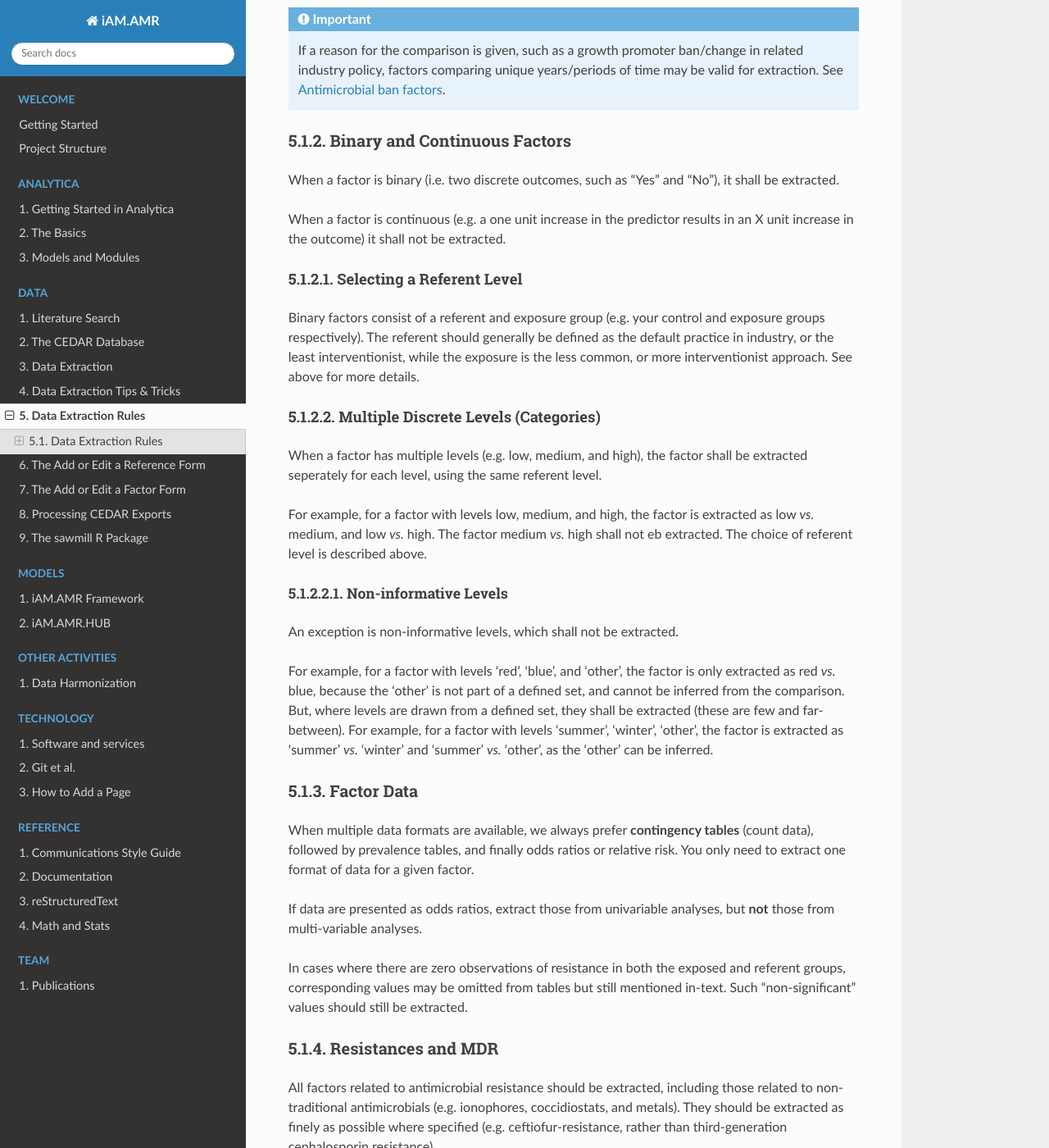
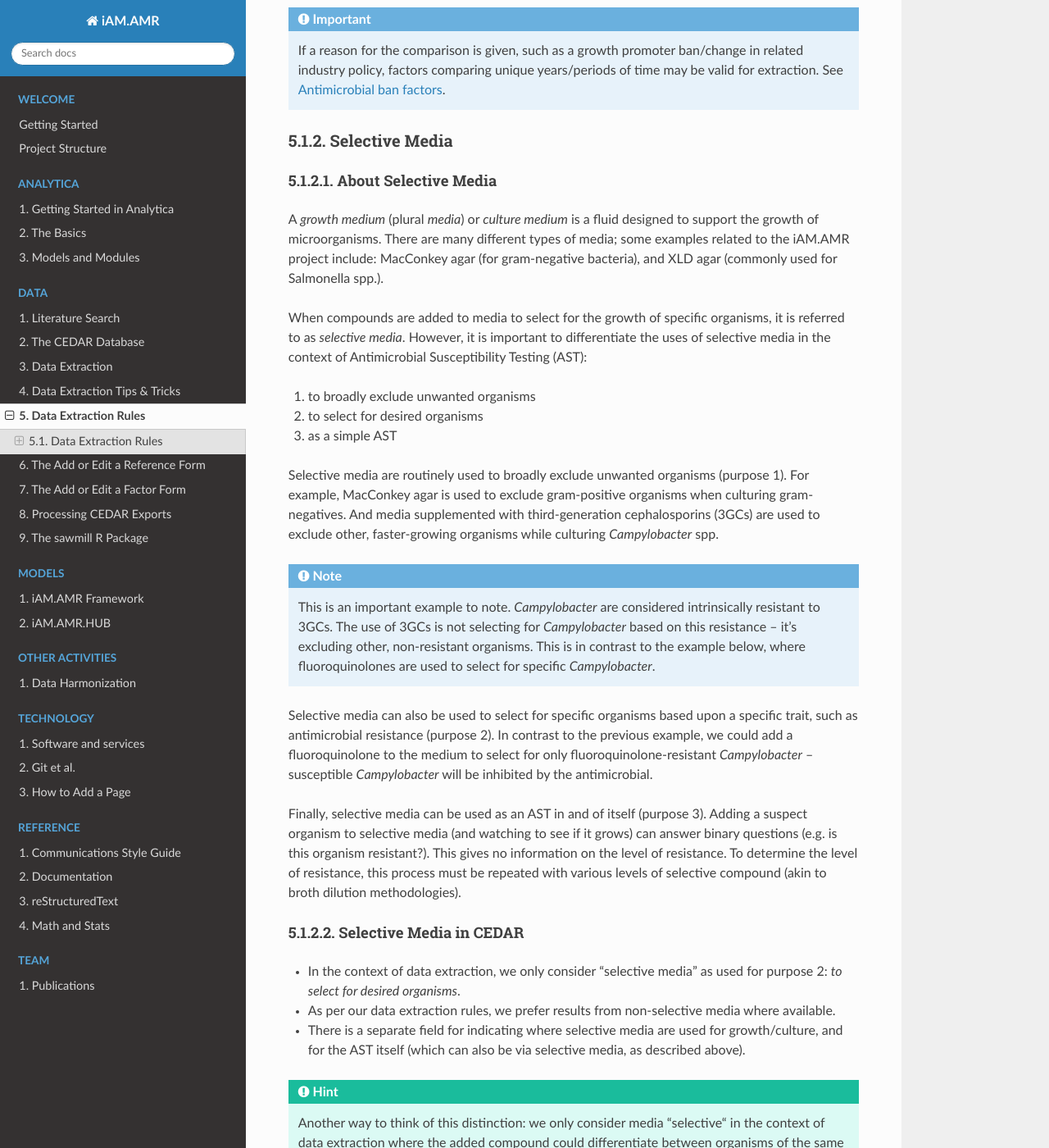
Before and after one commit to iAM-AMR/iAM.AMR.DOC, a Sphinx documentation site: the page built from source/data_extraction/data_extract_rules.rst, in a window 1280 px wide and 1400 px high, scrolled down 785 px. Shown: the whole window at 82% size. Built offline with Sphinx 7.4.7 and the Read the Docs theme 2.0.0, drawn with Linux system fonts in a browser that asks for light colours; pages that are not in the unit, such as notebooks, are missing from menus; a script that is not in the unit is left out; some of the changed text lies outside the part shown.

Commit message:
Move selective media

```diff
--- a/source/data_extraction/data_extract_rules.rst
+++ b/source/data_extraction/data_extract_rules.rst
@@ -44,6 +44,37 @@
 .. admonition:: Important
 
    If a reason for the comparison is given, such as a growth promoter ban/change in related industry policy, factors comparing unique years/periods of time may be valid for extraction. See :ref:`Antimicrobial ban factors <data_extraction/form_factor:Antimicrobial bans or changes in industry policy>`.
+
+Selective Media
+~~~~~~~~~~~~~~~
+
+About Selective Media
++++++++++++++++++++++
+
+A *growth medium* (plural *media*) or *culture medium* is a fluid designed to support the growth of microorganisms. There are many different types of media; some examples related to the iAM.AMR project include: MacConkey agar (for gram-negative bacteria), and XLD agar (commonly used for Salmonella spp.).
+
+When compounds are added to media to select for the growth of specific organisms, it is referred to as *selective media*. However, it is important to differentiate the uses of selective media in the context of Antimicrobial Susceptibility Testing (AST):
+
+#. to broadly exclude unwanted organisms
+#. to select for desired organisms
+#. as a simple AST
+
+Selective media are routinely used to broadly exclude unwanted organisms (purpose 1). For example, MacConkey agar is used to exclude gram-positive organisms when culturing gram-negatives. And media supplemented with third-generation cephalosporins (3GCs) are used to exclude other, faster-growing organisms while culturing *Campylobacter* spp.
+
+.. note:: This is an important example to note. *Campylobacter* are considered intrinsically resistant to 3GCs. The use of 3GCs is not selecting for *Campylobacter* based on this resistance – it’s excluding other, non-resistant organisms. This is in contrast to the example below, where fluoroquinolones are used to select for specific *Campylobacter*.
+
+Selective media can also be used to select for specific organisms based upon a specific trait, such as antimicrobial resistance (purpose 2). In contrast to the previous example, we could add a fluoroquinolone to the medium to select for only fluoroquinolone-resistant *Campylobacter* – susceptible *Campylobacter* will be inhibited by the antimicrobial.
+
+Finally, selective media can be used as an AST in and of itself (purpose 3). Adding a suspect organism to selective media (and watching to see if it grows) can answer binary questions (e.g. is this organism resistant?). This gives no information on the level of resistance. To determine the level of resistance, this process must be repeated with various levels of selective compound (akin to broth dilution methodologies).
+
+Selective Media in CEDAR
+++++++++++++++++++++++++
+
+- In the context of data extraction, we only consider “selective media” as used for purpose 2: *to select for desired organisms*.
+- As per our data extraction rules, we prefer results from non-selective media where available.
+- There is a separate field for indicating where selective media are used for growth/culture, and for the AST itself (which can also be via selective media, as described above).
+
+.. hint:: Another way to think of this distinction: we only consider media “selective“ in the context of data extraction where the added compound could differentiate between organisms of the same species, based on an acquired resistance.
 
 Binary and Continuous Factors
 ~~~~~~~~~~~~~~~~~~~~~~~~~~~~~
```
